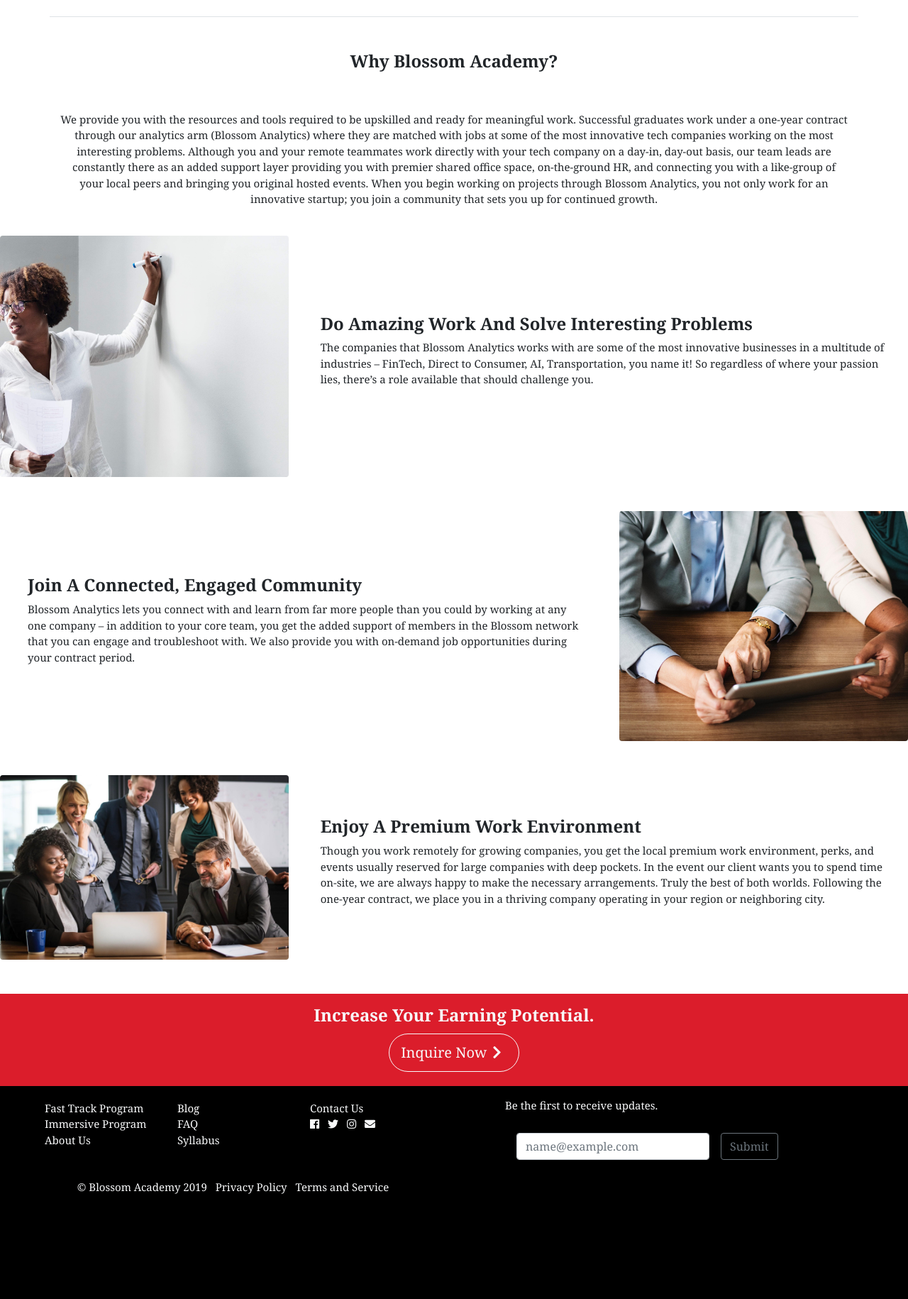
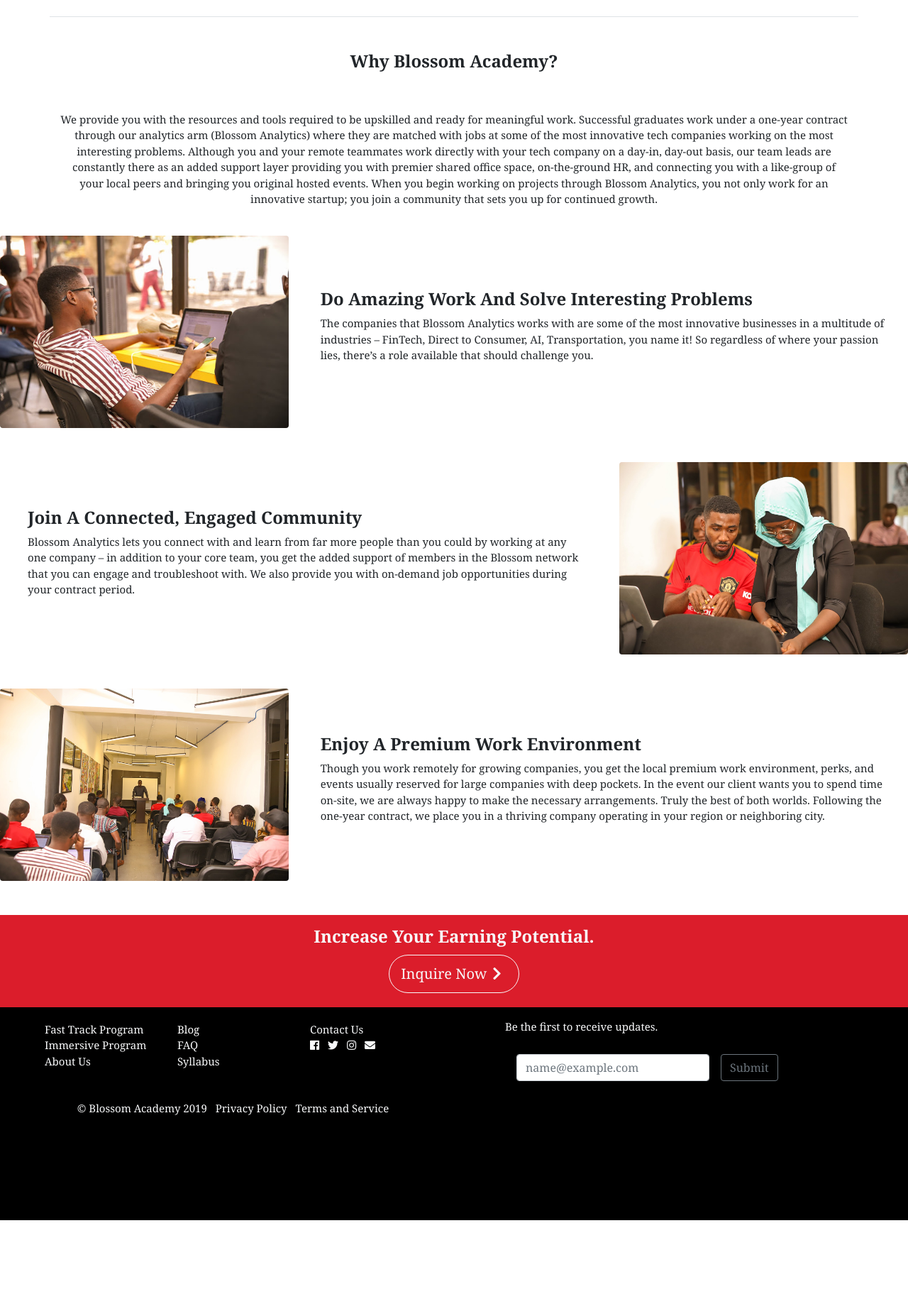
Before and after one commit to BlossomAcademy/blossomac, a Django app: page /partner/ in a window 1280 px wide. Shown: the part 1179-3009 px from the top of the page at 71% size. After the commit the page ends 2898 px from the top, so only its background shows below. Run offline with Django 3.2, Linux system fonts and the light colour scheme; some libraries are stand-ins or nearby versions.

Commit message:
updated pictures in partner as well as icons in the nav bar

```diff
--- a/datascience/templates/base.html
+++ b/datascience/templates/base.html
@@ -190,7 +190,7 @@
                         <a class="nav-link text-danger " href="{% url 'partner' %}"><i class="fas fa-handshake p-2"></i>Immersive Program</a>
                     </li>
                     <li class="nav-item">
-                      <a class="nav-link text-danger " href="http://blytix.com"><i class="fas fa-handshake p-2"></i>Blossom Analytics</a>
+                      <a class="nav-link text-danger " href="http://blytix.com"><i class="fas fa-chart-pie p-2"></i>Blossom Analytics</a>
                     </li>
                     <li class="nav-item">
                         <a class="nav-link text-danger" href="{% url 'about' %}"> <i class="fas fa-users p-2"></i>About Us</a>
--- a/datascience/templates/partner.html
+++ b/datascience/templates/partner.html
@@ -76,7 +76,7 @@
 
     <div class="row bg-white">
         <div class="col-4">
-            <img src="{%static 'images/imgpartner1.jpeg' %}" class="img-fluid rounded" alt="Responsive image" style="height:auto; width:auto; ">
+            <img src="{%static 'images/blfellow.jpg' %}" class="img-fluid rounded" alt="Responsive image" style="height:auto; width:auto; ">
         </div>
         <div class="col-8 d-flex align-items-center">
             <div class="container">
@@ -94,14 +94,14 @@
                 </div>
             </div>
             <div class="col-4">
-                <img src='{%static "images/imgpartner2.jpeg" %}' class="img-fluid rounded" alt="Responsive image" style="height:auto;width:auto;">
+                <img src='{%static "images/manu.jpg" %}' class="img-fluid rounded" alt="Responsive image" style="height:auto;width:auto;">
             </div>
         </div>
     </div>
 
     <div class="row pt-5 pb-5 bg-white">
         <div class="col-4">
-            <img src="{%static 'images/imgpartner3.jpeg' %}" class="img-fluid rounded" alt="Responsive image" style="height:auto;width:auto;">
+            <img src="{%static 'images/jephpod.jpg' %}" class="img-fluid rounded" alt="Responsive image" style="height:auto;width:auto;">
         </div>
         <div class="col-8 d-flex align-items-center">
             <div class="container">
```
Also changed, not shown: static/images/blfellow.jpg (added), static/images/jephpod.jpg (added), static/images/manu.jpg (added).
